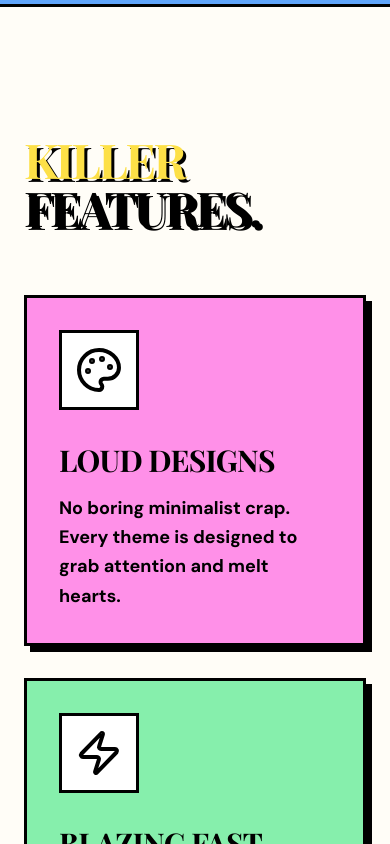
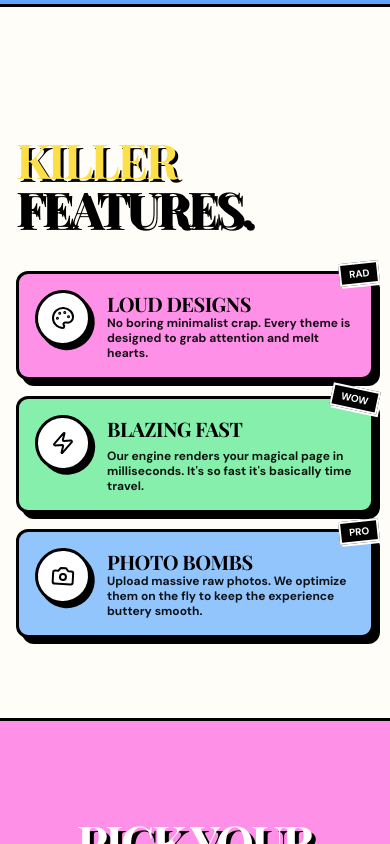
Before and after one commit to nakul8920/love-link-lovable, a React (Vite) app: page / in a window 390 px wide. Shown: the part 980-1824 px from the top of the page. Built offline with nearby package versions, Linux system fonts and the light colour scheme; no server answers.

Commit message:
change in frontend

```diff
--- a/src/pages/Index.tsx
+++ b/src/pages/Index.tsx
@@ -155,29 +155,77 @@ const LandingPage = () => {
         </div>
 
         {/* Hardcore Features Section */}
-        <section id="features" className="max-w-7xl mx-auto px-6 mb-32">
-          <div className="mb-16">
-            <h2 className="text-5xl sm:text-7xl font-black uppercase tracking-tighter" style={{ textShadow: "3px 3px 0px #000" }}><span className="text-[#fde047]">KILLER</span> FEATURES.</h2>
+        <section id="features" className="max-w-7xl mx-auto px-4 sm:px-6 mb-20 sm:mb-32">
+          <div className="mb-10 sm:mb-16">
+            <motion.h2
+              initial={{ rotate: -2 }}
+              whileInView={{ rotate: 0 }}
+              className="text-5xl sm:text-7xl font-black uppercase tracking-tighter leading-none"
+              style={{ textShadow: "3px 3px 0px #000" }}
+            >
+              <span className="text-[#fde047]">KILLER</span><br className="sm:hidden" /> FEATURES.
+            </motion.h2>
           </div>
 
-          <div className="grid md:grid-cols-3 gap-8">
+          {/* Desktop: Creative Bento Box. Mobile: Compact staggered list */}
+          <div className="flex flex-col lg:grid lg:grid-cols-3 lg:grid-rows-2 gap-4 lg:gap-8 relative">
+
             {[
-              { icon: <Palette className="w-12 h-12" />, title: "LOUD DESIGNS", desc: "No boring minimalist crap. Every theme is designed to grab attention and melt hearts.", bg: "bg-[#ff90e8]" },
-              { icon: <Zap className="w-12 h-12" />, title: "BLAZING FAST", desc: "Our engine renders your magical page in milliseconds. It's so fast it's basically time travel.", bg: "bg-[#86efac]" },
-              { icon: <Camera className="w-12 h-12" />, title: "PHOTO BOMBS", desc: "Upload massive raw photos. We optimize them on the fly to keep the experience buttery smooth.", bg: "bg-[#93c5fd]" }
-            ].map((f, i) => (
+              {
+                icon: Palette,
+                title: "LOUD DESIGNS",
+                desc: "No boring minimalist crap. Every theme is designed to grab attention and melt hearts.",
+                bg: "bg-[#ff90e8]",
+                layoutClass: "lg:col-span-2 lg:row-span-1 lg:flex-row lg:items-center",
+                sticker: "RAD",
+                iconSize: "lg:w-28 lg:h-28",
+                iconSvg: "lg:w-14 lg:h-14"
+              },
+              {
+                icon: Zap,
+                title: "BLAZING FAST",
+                desc: "Our engine renders your magical page in milliseconds. It's so fast it's basically time travel.",
+                bg: "bg-[#86efac]",
+                layoutClass: "lg:col-span-1 lg:row-span-2 lg:flex-col lg:justify-center lg:items-center lg:text-center",
+                sticker: "WOW",
+                iconSize: "lg:w-32 lg:h-32 mb-0 lg:mb-8",
+                iconSvg: "lg:w-16 lg:h-16"
+              },
+              {
+                icon: Camera,
+                title: "PHOTO BOMBS",
+                desc: "Upload massive raw photos. We optimize them on the fly to keep the experience buttery smooth.",
+                bg: "bg-[#93c5fd]",
+                layoutClass: "lg:col-span-2 lg:row-span-1 lg:flex-row lg:items-center",
+                sticker: "PRO",
+                iconSize: "lg:w-28 lg:h-28",
+                iconSvg: "lg:w-14 lg:h-14"
+              }
+            ].map((f, i) => {
+              const Icon = f.icon;
+              return (
               <motion.div
                 key={i}
-                whileHover={{ y: -8, rotate: i % 2 === 0 ? 2 : -2 }}
-                className={`relative ${f.bg} ${brutalBorder} ${brutalShadow} p-8 flex flex-col transition-transform duration-200`}
+                whileHover={{ y: -8, scale: 1.02 }}
+                initial={{ opacity: 0, y: 20 }}
+                whileInView={{ opacity: 1, y: 0 }}
+                viewport={{ once: true, margin: "-50px" }}
+                transition={{ duration: 0.4, delay: i * 0.1, type: "spring" }}
+                className={`group relative z-10 ${f.bg} ${brutalBorder} ${brutalShadow} p-4 sm:p-6 lg:p-10 flex flex-row items-start gap-4 lg:gap-8 hover:z-20 rounded-xl lg:rounded-none ${f.layoutClass}`}
               >
-                <div className={`w-20 h-20 bg-white ${brutalBorder} flex items-center justify-center mb-8`}>
-                  {f.icon}
+                <div className={`shrink-0 w-14 h-14 sm:w-16 sm:h-16 ${f.iconSize} bg-white ${brutalBorder} rounded-full lg:rounded-none flex items-center justify-center ${i % 2 === 0 ? "rotate-3" : "-rotate-3"} group-hover:rotate-12 transition-transform shadow-[4px_4px_0px_#000]`}>
+                  <Icon className={`w-6 h-6 sm:w-8 sm:h-8 ${f.iconSvg} text-black fill-transparent group-hover:scale-110 transition-transform`} />
                 </div>
-                <h3 className="text-3xl font-black uppercase tracking-tight mb-4">{f.title}</h3>
-                <p className="text-lg font-bold leading-relaxed">{f.desc}</p>
+                <div className="flex flex-col pt-1 lg:pt-0">
+                  <h3 className={`text-xl sm:text-2xl lg:text-4xl font-black uppercase tracking-tight mb-0.5 lg:mb-4 leading-none ${f.layoutClass.includes("flex-col") ? "lg:text-center" : ""}`}>{f.title}</h3>
+                  <p className={`text-xs sm:text-sm lg:text-xl font-bold leading-tight lg:leading-relaxed opacity-90 ${f.layoutClass.includes("flex-col") ? "lg:text-center mt-2" : ""}`}>{f.desc}</p>
+                </div>
+                {/* Decorative Sticker visible on all devices now */}
+                <div className={`absolute -top-3 lg:-top-5 -right-2 lg:-right-4 bg-black text-white text-[10px] lg:text-sm uppercase font-black px-2 lg:px-4 py-0.5 lg:py-1 border-2 border-white ${i % 2 === 0 ? "-rotate-6" : "rotate-12"} shadow-[2px_2px_0px_#fff]`}>
+                  {f.sticker}
+                </div>
               </motion.div>
-            ))}
+            )})}
           </div>
         </section>
 
```
Also changed, not shown: headers.json (deleted, +0 -17 lines).
